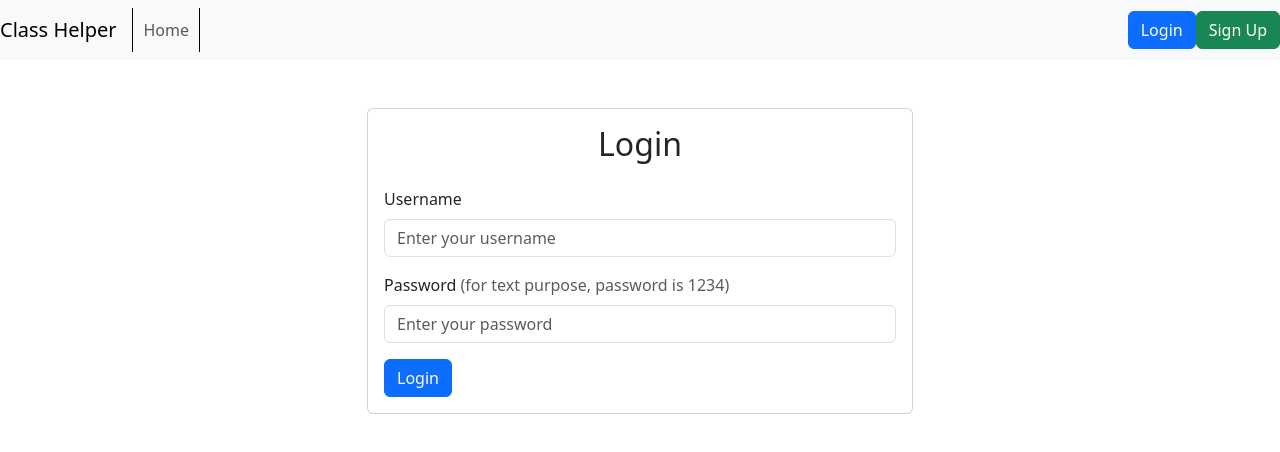
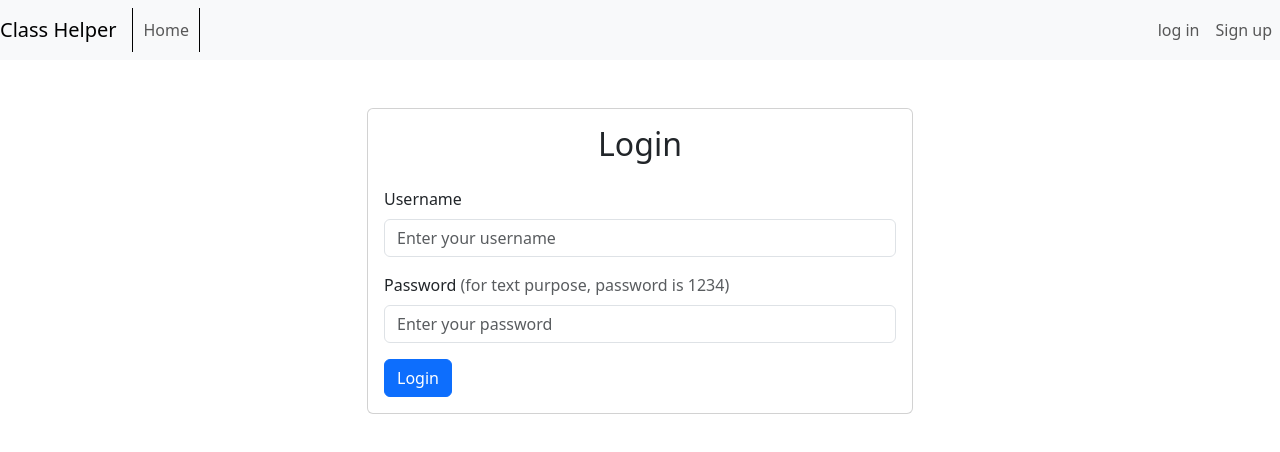
Before and after one commit to freddycmh/ClassmateFinder, a React (Create React App) app: page /ClassmateFinder/login in a window 1280 px wide. Shown: the top 452 px of the page. Built offline with nearby package versions, Linux system fonts and the light colour scheme.

Commit message:
fixed header error for routing

```diff
--- a/src/Components/Header.js
+++ b/src/Components/Header.js
@@ -39,10 +39,14 @@ function Header() {
         ) : (
           <>
             <li className="nav-item">
-              <Login />
-            </li>
-            <li className="nav-item">
-              <Signup />
+                 <Link to="/ClassmateFinder/login" className="nav-link nav-item" >
+              log in
+            </Link>
+              </li>
+              <li className="nav-item">
+                <Link to="/ClassmateFinder/signup" className="nav-link nav-item" >
+              Sign up
+            </Link>
             </li>
           </>
         )}
```
